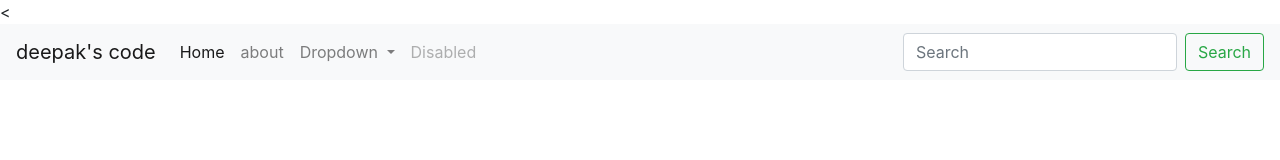
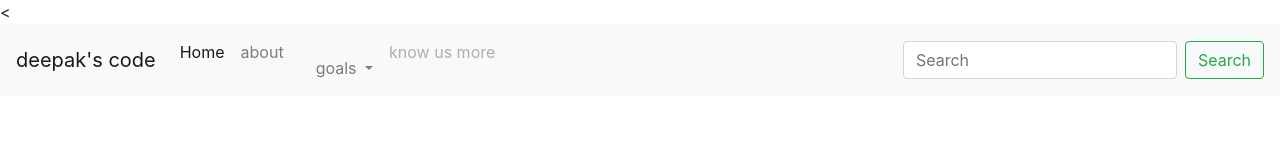
Before and after one commit to shaukeencoder/website-trial, a plain HTML site: page index.html in a window 1280 px wide. Drawn offline with nearby package versions, Linux system fonts and the light colour scheme.

Commit message:
fix the structure

```diff
--- a/index.html
+++ b/index.html
@@ -23,21 +23,21 @@
               <a class="nav-link" href="#">Home <span class="sr-only">(current)</span></a>
             </li>
             <li class="nav-item">
-              <a class="nav-link" href="#">about</a>
+              <a class="nav-link" href="#">about</us>
             </li>
             <li class="nav-item dropdown">
               <a class="nav-link dropdown-toggle" href="#" id="navbarDropdown" role="button" data-toggle="dropdown" aria-haspopup="true" aria-expanded="false">
-                Dropdown
+                goals
               </a>
               <div class="dropdown-menu" aria-labelledby="navbarDropdown">
-                <a class="dropdown-item" href="#">about</a>
-                <a class="dropdown-item" href="#">goals</a>
+                <a class="dropdown-item" href="#">our goals</a>
+                <a class="dropdown-item" href="#">read about our goals</a>
                 <div class="dropdown-divider"></div>
                 <a class="dropdown-item" href="#">developer's</a>
               </div>
             </li>
             <li class="nav-item">
-              <a class="nav-link disabled" href="#" tabindex="-1" aria-disabled="true">Disabled</a>
+              <a class="nav-link disabled" href="#" tabindex="-1" aria-disabled="true">know us more</a>
             </li>
           </ul>
           <form class="form-inline my-2 my-lg-0">
```
